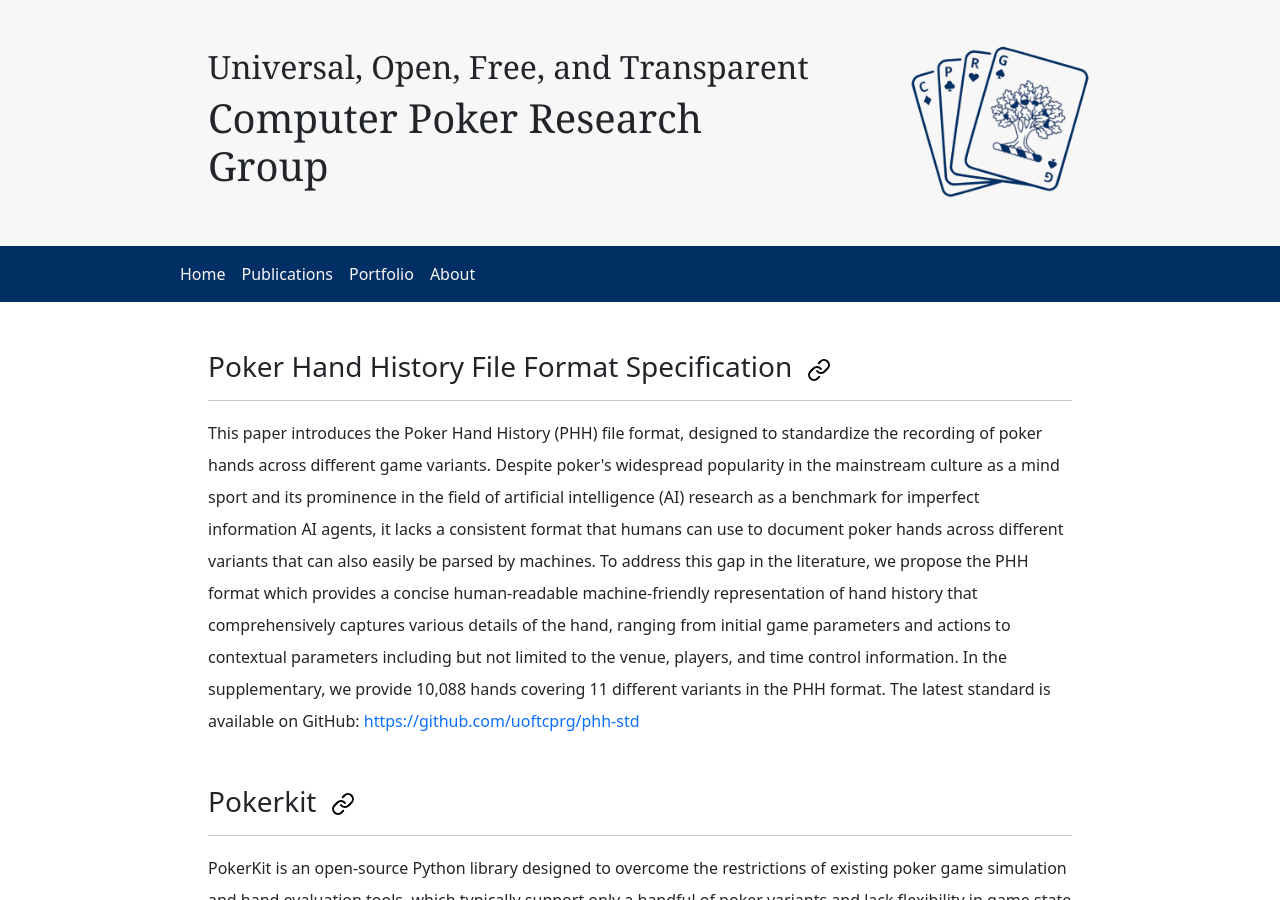
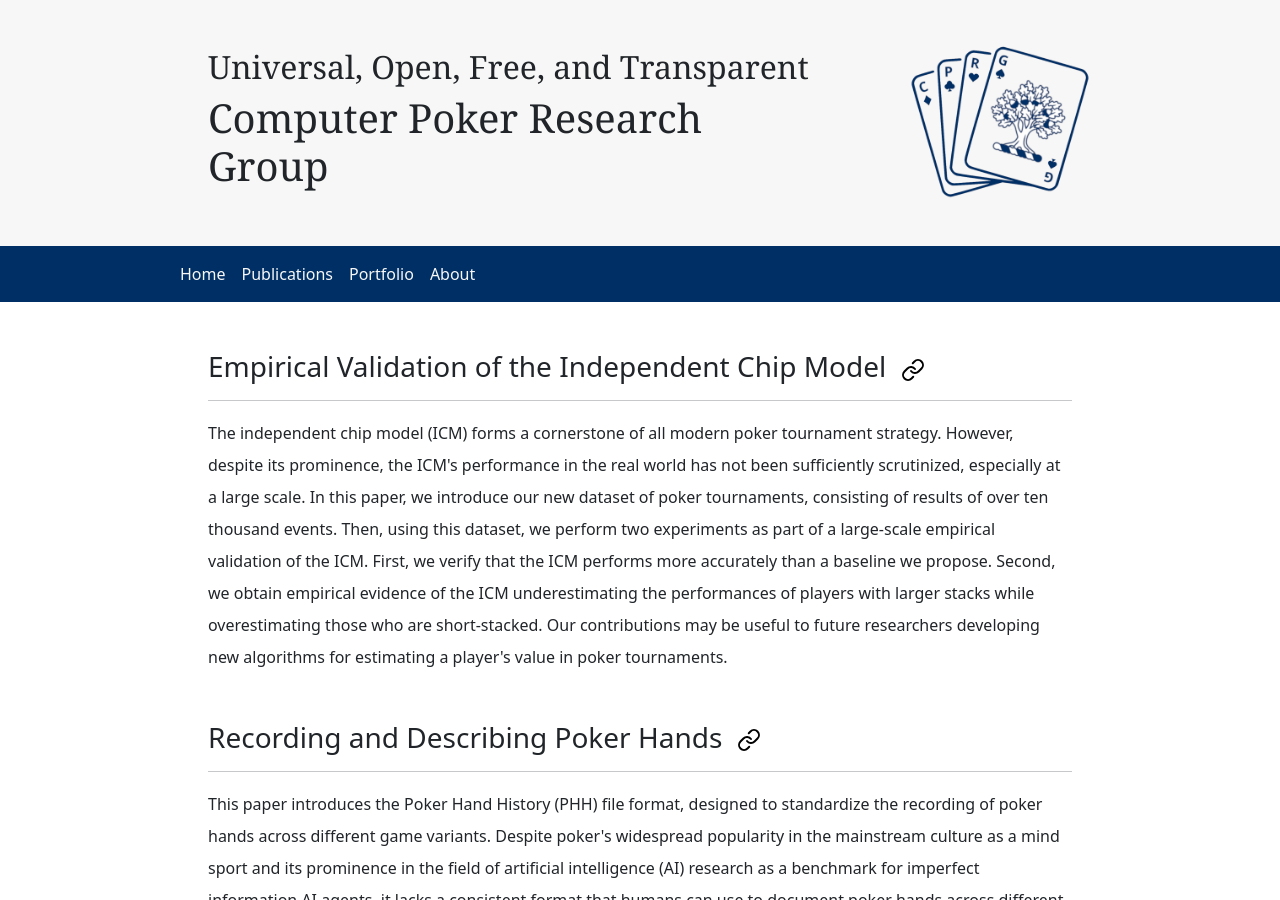
Before and after one commit to uoftcprg/uoftcprg-website, a Jekyll site: the page built from publications.html, in a window 1280 px wide and 900 px high. Built offline with Jekyll 4.4.1, drawn with Linux system fonts in a browser that asks for light colours.

Commit message:
Update pages

```diff
--- a/about.html
+++ b/about.html
@@ -24,6 +24,6 @@ permalink: /about/
   <hr>
   <p>
     The organization is currently headed by the group's director <a href="https://juhokim.net/">Juho Kim</a>.
-    You can get in touch via <a href="mailto:juhok@andrew.cmu.edu">his email</a>.
+    You can get in touch via email (juhok [at] cs [dot] cmu [dot] edu).
   </p>
 </div>
--- a/publications.html
+++ b/publications.html
@@ -5,7 +5,14 @@ permalink: /publications/
 ---
 
 <div class="mb-5">
-  <h3>Poker Hand History File Format Specification&nbsp; <a class="text-black" href="https://doi.org/10.1109/CoG60054.2024.10645611"><svg xmlns="http://www.w3.org/2000/svg" width="24" height="24" viewBox="0 0 24 24" fill="none" stroke="#000000" stroke-width="2" stroke-linecap="round" stroke-linejoin="round"><path d="M10 13a5 5 0 0 0 7.54.54l3-3a5 5 0 0 0-7.07-7.07l-1.72 1.71"></path><path d="M14 11a5 5 0 0 0-7.54-.54l-3 3a5 5 0 0 0 7.07 7.07l1.71-1.71"></path></svg></a></h3>
+  <h3>Empirical Validation of the Independent Chip Model&nbsp; <a class="text-black" href="https://doi.org/10.48550/arXiv.2506.00180"><svg xmlns="http://www.w3.org/2000/svg" width="24" height="24" viewBox="0 0 24 24" fill="none" stroke="#000000" stroke-width="2" stroke-linecap="round" stroke-linejoin="round"><path d="M10 13a5 5 0 0 0 7.54.54l3-3a5 5 0 0 0-7.07-7.07l-1.72 1.71"></path><path d="M14 11a5 5 0 0 0-7.54-.54l-3 3a5 5 0 0 0 7.07 7.07l1.71-1.71"></path></svg></a></h3>
+  <hr>
+  <p>
+    The independent chip model (ICM) forms a cornerstone of all modern poker tournament strategy. However, despite its prominence, the ICM's performance in the real world has not been sufficiently scrutinized, especially at a large scale. In this paper, we introduce our new dataset of poker tournaments, consisting of results of over ten thousand events. Then, using this dataset, we perform two experiments as part of a large-scale empirical validation of the ICM. First, we verify that the ICM performs more accurately than a baseline we propose. Second, we obtain empirical evidence of the ICM underestimating the performances of players with larger stacks while overestimating those who are short-stacked. Our contributions may be useful to future researchers developing new algorithms for estimating a player's value in poker tournaments.
+  </p>
+</div>
+<div class="mb-5">
+  <h3>Recording and Describing Poker Hands&nbsp; <a class="text-black" href="https://doi.org/10.1109/CoG60054.2024.10645611"><svg xmlns="http://www.w3.org/2000/svg" width="24" height="24" viewBox="0 0 24 24" fill="none" stroke="#000000" stroke-width="2" stroke-linecap="round" stroke-linejoin="round"><path d="M10 13a5 5 0 0 0 7.54.54l3-3a5 5 0 0 0-7.07-7.07l-1.72 1.71"></path><path d="M14 11a5 5 0 0 0-7.54-.54l-3 3a5 5 0 0 0 7.07 7.07l1.71-1.71"></path></svg></a></h3>
   <hr>
   <p>
     This paper introduces the Poker Hand History (PHH) file format, designed to standardize the recording of poker hands across different game variants. Despite poker's widespread popularity in the mainstream culture as a mind sport and its prominence in the field of artificial intelligence (AI) research as a benchmark for imperfect information AI agents, it lacks a consistent format that humans can use to document poker hands across different variants that can also easily be parsed by machines. To address this gap in the literature, we propose the PHH format which provides a concise human-readable machine-friendly representation of hand history that comprehensively captures various details of the hand, ranging from initial game parameters and actions to contextual parameters including but not limited to the venue, players, and time control information. In the supplementary, we provide 10,088 hands covering 11 different variants in the PHH format. The latest standard is available on GitHub: <a href="https://github.com/uoftcprg/phh-std">https://github.com/uoftcprg/phh-std</a>
```
